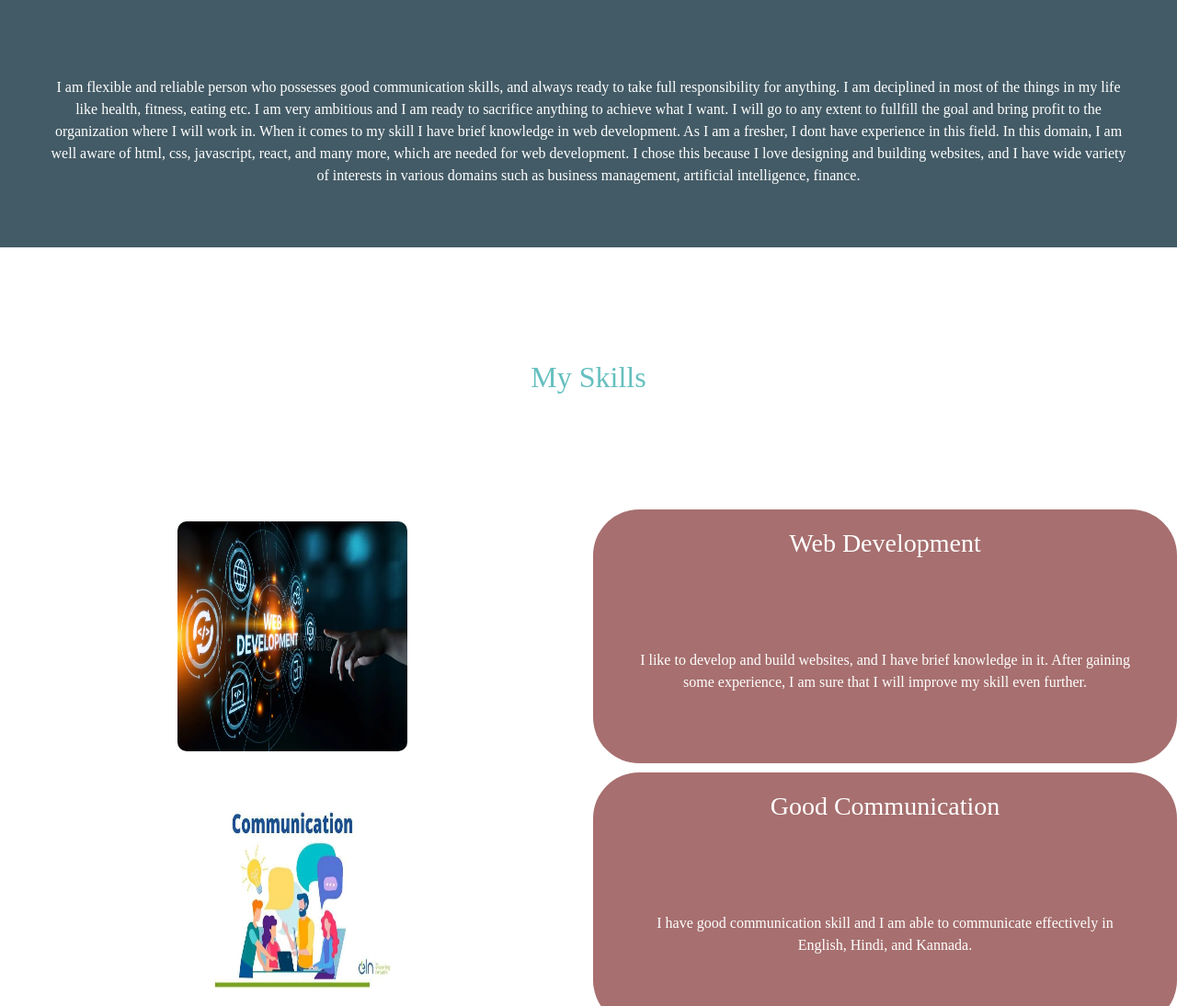
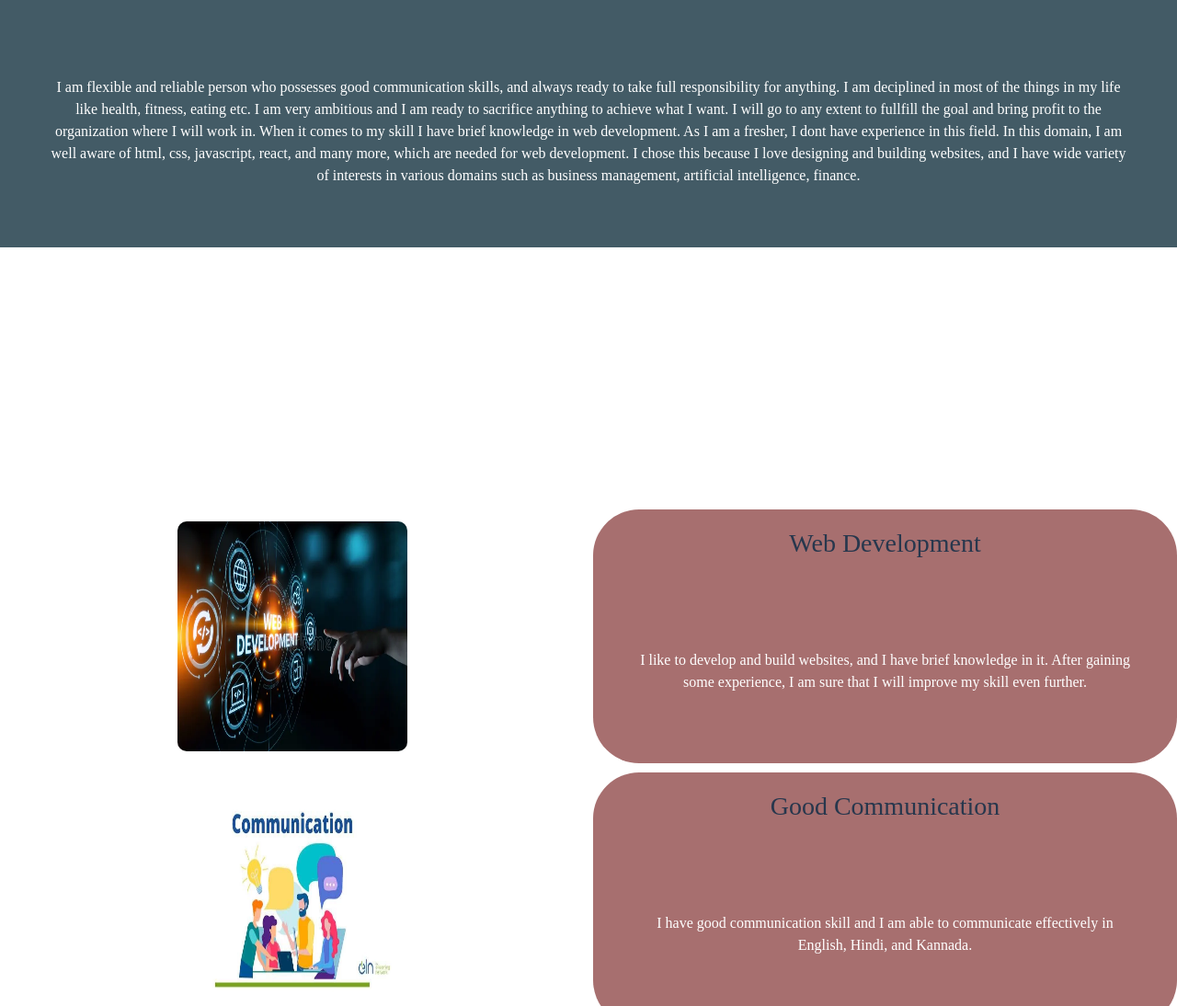
Before and after one commit to Rutwik386/My-personal-Site, a plain HTML site: page index.html in a window 1280 px wide. Shown: the part 705-1799 px from the top of the page at 92% size. Drawn offline with nearby package versions, Linux system fonts and the light colour scheme.

Commit message:
Update index.html

```diff
--- a/index.html
+++ b/index.html
@@ -7,7 +7,7 @@
         <link rel="stylesheet" href="./style.css">
         <link href="https://cdn.jsdelivr.net/npm/bootstrap@5.3.0/dist/css/bootstrap.min.css" rel="stylesheet" integrity="sha384-9ndCyUaIbzAi2FUVXJi0CjmCapSmO7SnpJef0486qhLnuZ2cdeRhO02iuK6FUUVM" crossorigin="anonymous">
     </head>
-    <body>
+    <body class="body">
         <section class="heros">
             <div class="first-container">
                 <div class="main-heading">
@@ -48,20 +48,20 @@
         <section class="my-skills">
             <div class="third-container">
                 <div class="second-sub">
-                    <h2 class="second-heading" style="color: #66bfbf; padding-bottom: 85px;">My Skills</h2>
+                    <h2 class="second-heading">My Skills</h2>
                 </div>
                 <div class="development-image">
                     <img src="./web_development.webp" alt="web-development" style="height: 250px; width: 250px; border-radius: 10px;">
                 </div>
                 <div class="web-development">
-                    <h3 class="development" style="color: white; font-family: 'Times New Roman', Times, serif; padding-top: 20px;">Web Development</h3>
+                    <h3 class="development" style="color: #27374D; font-family: 'Times New Roman', Times, serif; padding-top: 20px;">Web Development</h3>
                     <p class="px-5" style="padding-bottom: 60px;">I like to develop and build websites, and I have brief knowledge in it. After gaining some experience, I am sure that I will improve my skill even further.</p>
                 </div>
                 <div class="communication-image">
                     <img src="./Communication.webp" alt="communication-skills" style="height: 250px; width: 250px; border-radius: 10px;">
                 </div>
                 <div class="communication-skill">
-                    <h3 class="communication" style="color: white; font-family: 'Times New Roman', Times, serif; padding-top: 20px;">Good Communication</h3>
+                    <h3 class="communication" style="color: #27374D; font-family: 'Times New Roman', Times, serif; padding-top: 20px;">Good Communication</h3>
                     <p class="px-5" style="padding-bottom: 60px;">I have good communication skill and I am able to communicate effectively in English, Hindi, and Kannada.</p>
                 </div>
             </div>
```
